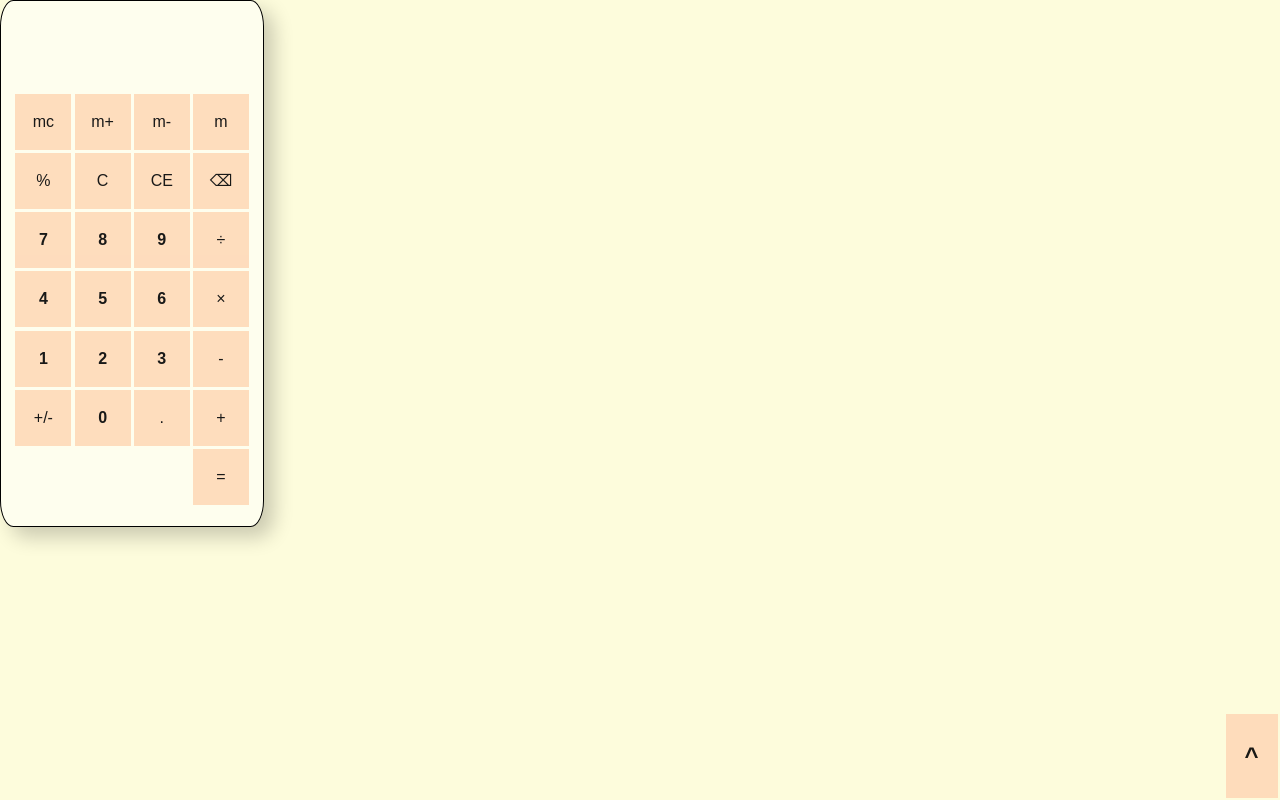
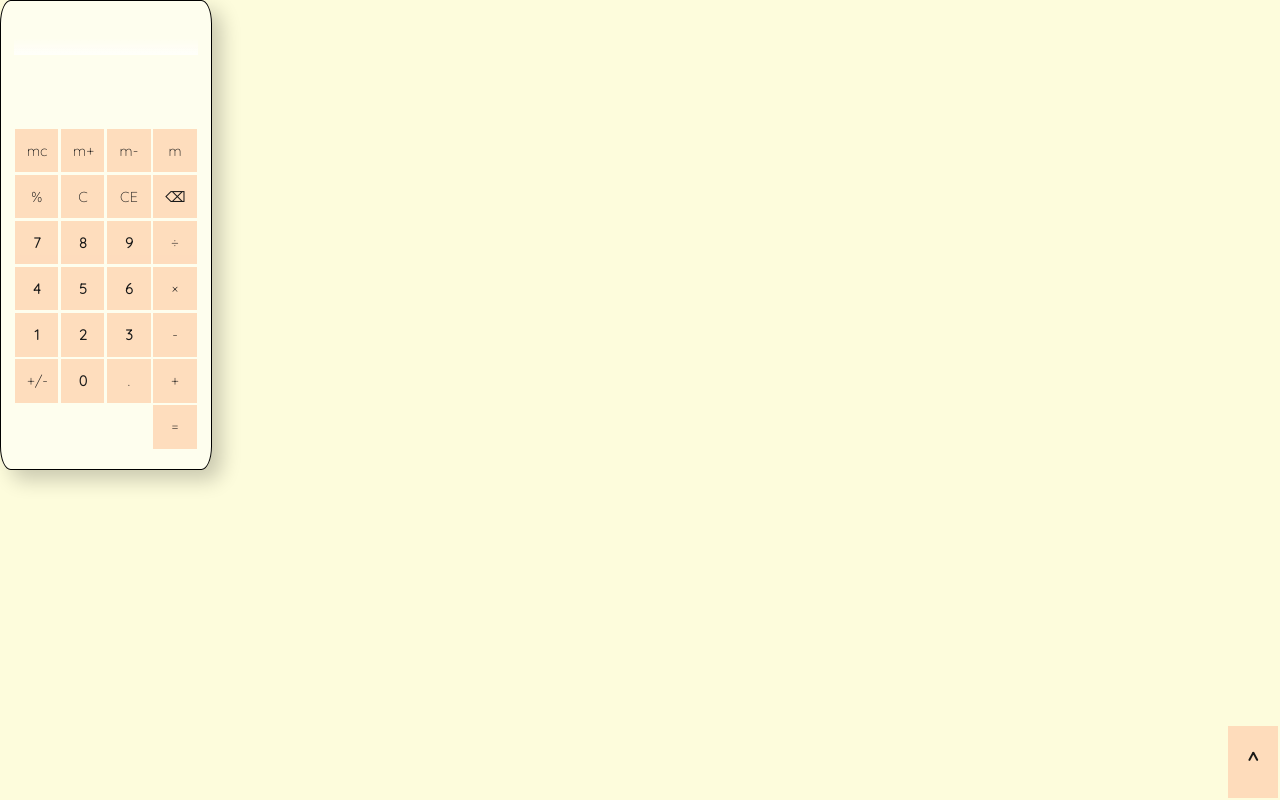
Before and after one commit to i-am-jabriel/calculator-app, a plain HTML site: page index.html in a window 1280 px wide. Drawn offline with Linux system fonts and the light colour scheme.

Commit message:
final style changes

```diff
--- a/calc.js
+++ b/calc.js
@@ -59,7 +59,6 @@ function processInput(key){
                 calcText = '';
                 break;
             case '=':
-
                 //Clear History if no last operator
                 if(!lastOperator) historyText = '';
 
@@ -187,5 +186,5 @@ hueSlider.addEventListener('input',function(){
     mainContainer.style.filter=`hue-rotate(${this.value}deg)`;
 });
 fontSlider.addEventListener('input',function(){
-    calculator.style['font-size']=`${this.value}%`;
+    body.style['font-size']=`${this.value}%`;
 });
--- a/index.html
+++ b/index.html
@@ -2,7 +2,7 @@
 <html>
     <head>
         <link href= "styles.css" rel= "stylesheet"/>
-        <title>Calculator Project</title>
+        <link href="https://fonts.googleapis.com/css2?family=IBM+Plex+Mono:ital,wght@1,300&family=Quicksand:wght@300&family=VT323&display=swap" rel="stylesheet">        <title>Calculator Project</title>
     </head>
     <body>
         <div id='main-container'>
@@ -67,6 +67,9 @@
                     <h5>Font Size</h5>
                     <input type="range" min="50" max="150" value="100" class="slider" id="font-slider">
                 </div>
+                <p class='copy'>
+                    Created by Abe Johnson<br />©2020 Hyperfocus llc
+                </div>
             </div>
             <script src='calc.js'></script>
         </div>
--- a/styles.css
+++ b/styles.css
@@ -38,9 +38,9 @@ body{
     flex-direction: column;
 }
 button{
-    width:3.5em;
-    height:3.5em;
-    font-size:1em;
+    width:3em;
+    height:3em;
+    font-size:0.9em;
     background-color:#fed9b7;
     border:1px solid transparent;
     transition:all 0.2s;
@@ -63,11 +63,12 @@ button:focus{
 }
 .cal-total{
     text-align:right;
-    height:0.5em;
+    font-size:1.2em;
+    height:0.8em;
 }
 #history-screen{
     opacity: 0.8;
-    font-size:0.8em;
+    background:linear-gradient(rgba(255,255,255,0.1),rgba(255,255,255,0.9));
 }
 #sign{
     text-align:left;
@@ -88,6 +89,9 @@ button:focus{
     user-select: none;
     box-shadow:rgba(0, 0, 0, 0.2) 10px 10px 20px;
 }
+button, #calculator p{
+    font-family: 'Quicksand', sans-serif;
+}
 #add-button{
     position: absolute;
     font-size: 1.5em;
@@ -101,7 +105,7 @@ button:focus{
     font-weight:bold;
 }
 #options-tab{
-    width:250px;
+    width:calc(200px+2em);
     background:#67aeb3;
     transition: height 0.5s ease-out;
     right:0;
@@ -111,4 +115,14 @@ button:focus{
     color:#fff;
     overflow:hidden;
     align-items: center;
+    font-family: 'IBM Plex Mono', monospace;
 }
+#option-tab:hover{
+    padding:20px 15px;
+}
+.copy{
+    position: absolute;
+    bottom:0;
+    font-size:10px;
+    font-family: 'Quicksand', sans-serif;
+}
```
